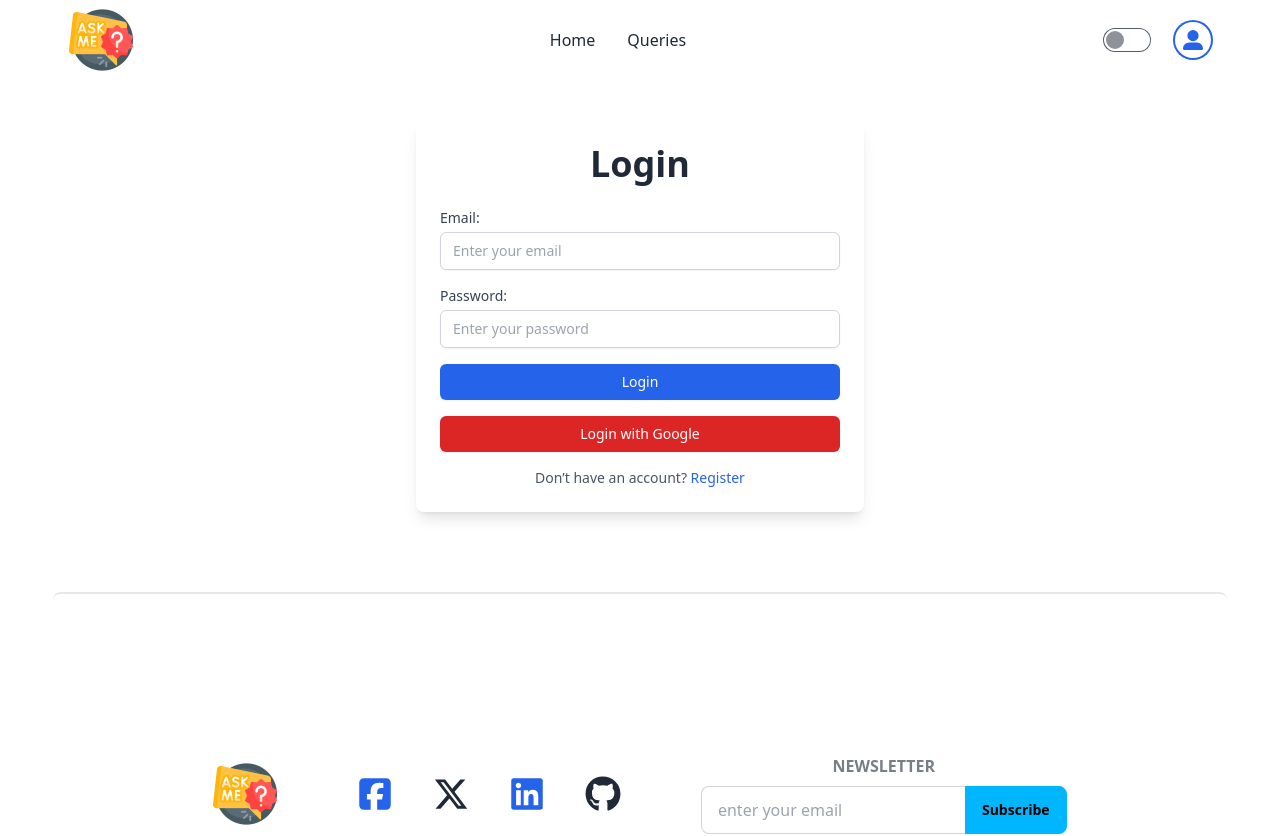
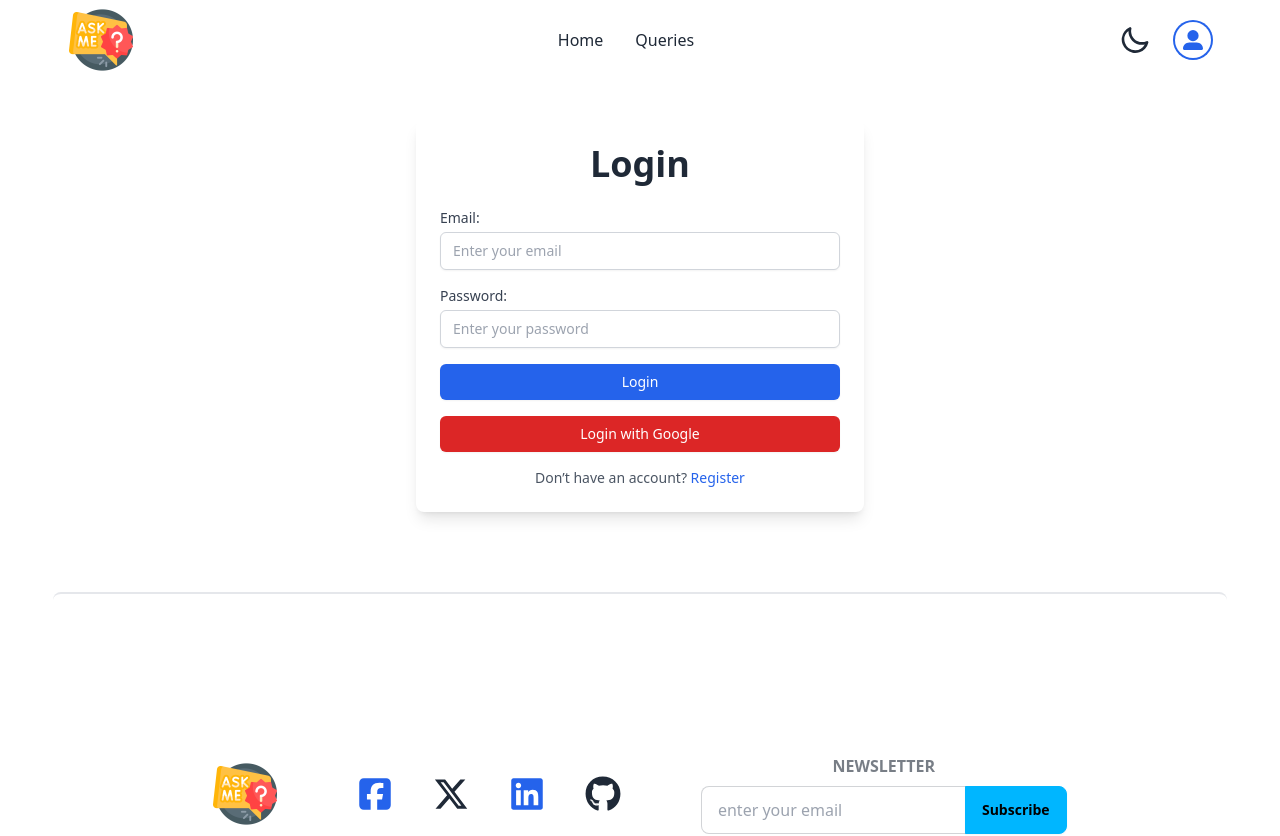
Before and after one commit to shbhuiyan/assisgnment11-client-side-in-ph, a React (Vite) app: page /signin in a window 1280 px wide. Shown: the top 836 px of the page. Built offline with nearby package versions, Linux system fonts and the light colour scheme; no server answers.

Commit message:
add reco setup with modal

```diff
--- a/src/Components/Navbar/Navbar.jsx
+++ b/src/Components/Navbar/Navbar.jsx
@@ -38,7 +38,7 @@ const Navbar = () => {
             <NavLink to={"/myQueries"}>My Queries</NavLink>
           </li>
           <li>
-            <NavLink className="text-red-600" to={"/recommendations"}>My Recommendation</NavLink>
+            <NavLink to={"/recommendations"}>My Recommendation</NavLink>
           </li>
         </> :
         <>
@@ -92,7 +92,31 @@ const Navbar = () => {
         </ul>
       </div>
       <div className="z-50 flex justify-center items-center gap-6">
-      <input type="checkbox" className="toggle" data-tooltip-id="user-tooltip" data-tooltip-place="bottom" data-tooltip-variant="info" data-tooltip-content={`${darkTheme ? "Light" : "Dark"}`} onClick={()=>setDarkTheme(!darkTheme)} />
+
+        {/* theme controller */}
+      <label className="swap swap-rotate">
+        {/* this hidden checkbox controls the state */}
+        <input type="checkbox" data-tooltip-id="user-tooltip" data-tooltip-place="bottom" data-tooltip-variant="info" data-tooltip-content={`${darkTheme ? "Light" : "Dark"}`} onClick={()=>setDarkTheme(!darkTheme)} />
+
+        {/* sun icon */}
+        <svg
+          className="swap-on h-8 w-8 fill-current"
+          xmlns="http://www.w3.org/2000/svg"
+          viewBox="0 0 24 24">
+          <path
+            d="M5.64,17l-.71.71a1,1,0,0,0,0,1.41,1,1,0,0,0,1.41,0l.71-.71A1,1,0,0,0,5.64,17ZM5,12a1,1,0,0,0-1-1H3a1,1,0,0,0,0,2H4A1,1,0,0,0,5,12Zm7-7a1,1,0,0,0,1-1V3a1,1,0,0,0-2,0V4A1,1,0,0,0,12,5ZM5.64,7.05a1,1,0,0,0,.7.29,1,1,0,0,0,.71-.29,1,1,0,0,0,0-1.41l-.71-.71A1,1,0,0,0,4.93,6.34Zm12,.29a1,1,0,0,0,.7-.29l.71-.71a1,1,0,1,0-1.41-1.41L17,5.64a1,1,0,0,0,0,1.41A1,1,0,0,0,17.66,7.34ZM21,11H20a1,1,0,0,0,0,2h1a1,1,0,0,0,0-2Zm-9,8a1,1,0,0,0-1,1v1a1,1,0,0,0,2,0V20A1,1,0,0,0,12,19ZM18.36,17A1,1,0,0,0,17,18.36l.71.71a1,1,0,0,0,1.41,0,1,1,0,0,0,0-1.41ZM12,6.5A5.5,5.5,0,1,0,17.5,12,5.51,5.51,0,0,0,12,6.5Zm0,9A3.5,3.5,0,1,1,15.5,12,3.5,3.5,0,0,1,12,15.5Z" />
+        </svg>
+
+        {/* moon icon */}
+        <svg
+          className="swap-off h-8 w-8 fill-current"
+          xmlns="http://www.w3.org/2000/svg"
+          viewBox="0 0 24 24">
+          <path
+            d="M21.64,13a1,1,0,0,0-1.05-.14,8.05,8.05,0,0,1-3.37.73A8.15,8.15,0,0,1,9.08,5.49a8.59,8.59,0,0,1,.25-2A1,1,0,0,0,8,2.36,10.14,10.14,0,1,0,22,14.05,1,1,0,0,0,21.64,13Zm-9.5,6.69A8.14,8.14,0,0,1,7.08,5.22v.27A10.15,10.15,0,0,0,17.22,15.63a9.79,9.79,0,0,0,2.1-.22A8.11,8.11,0,0,1,12.14,19.73Z" />
+        </svg>
+      </label>
+
         <div className="drawer drawer-end">
           <input id="my-drawer-4" type="checkbox" className="drawer-toggle" />
 
--- /dev/null
+++ b/src/Components/cards/RecommendationCard.jsx
@@ -0,0 +1,10 @@
+
+const RecommendationCard = () => {
+    return (
+        <div>
+            RecommendationCard
+        </div>
+    );
+};
+
+export default RecommendationCard;
--- a/src/Pages/QueryDetails.jsx
+++ b/src/Pages/QueryDetails.jsx
@@ -18,6 +18,12 @@ const QueryDetails = () => {
 
     const recommendation = {recommendationTitle , recommendedProductName , recommendedImageUrl , recommendationReason};
     console.log(recommendation);
+
+    e.target.reset();
+    // after submitting modal close
+    const modal = document.getElementById("my_modal_3")
+    modal.close();
+
   }
 
   return (
@@ -29,6 +35,7 @@ const QueryDetails = () => {
         <div className="rounded-lg">
             <img className="w-48 rounded-lg" src={productImageUrl} alt={productName} />
         </div>
+        <div className="flex items-end">
             <div className="space-y-2">
                 <p>
                   <span className="font-semibold">Product Name : </span> {productName}
@@ -52,12 +59,21 @@ const QueryDetails = () => {
                   <span className="font-semibold">Email : </span> {userEmail}
                 </p>
             </div>
+                <button className="btn btn-outline btn-secondary text-base" onClick={()=>document.getElementById('my_modal_3').showModal()}>Add Recommendation</button>
+        </div>
       </section>
 
+      {/* You can open the modal using document.getElementById('ID').showModal() method */}
 
+      <dialog id="my_modal_3" className="modal">
+        <div className="modal-box">
+          <form method="dialog">
+            {/* if there is a button in form, it will close the modal */}
+            <button className="ring ring-red-500 text-red-500 btn btn-sm btn-circle btn-ghost absolute right-2 top-2">✕</button>
+          </form>
 
           {/* Add A Recommendation */}
-      <section className="my-20 max-w-2xl mx-auto">
+        <section className="py-6 max-w-2xl mx-auto">
           <h2 className="text-2xl font-bold text-center mb-4">Add A Recommendation</h2>
           <form onSubmit={handleAddRecommendation} className="space-y-4">
             <div>
@@ -119,13 +135,25 @@ const QueryDetails = () => {
                 className="w-full px-4 py-2 border rounded-lg focus:outline-none focus:ring-2 focus:ring-blue-500"
               ></textarea>
             </div>
+            <div className="text-center">
               <button
                 type="submit"
                 className="px-6 py-2 bg-blue-500 text-white font-semibold rounded-lg hover:bg-blue-600"
               >
                 Add Recommendation
               </button>
+            </div>
           </form>
+        </section>
+
+        </div>
+      </dialog>
+
+
+      {/* Show Recommendations */}
+      <section className="my-20">
+        <h1 className="text-3xl text-center font-bold my-10">Recommendation For This Product</h1>
+
       </section>
 
       {/* All Recommendations */}
```
Lines whose indentation alone changed are shown as unchanged.
